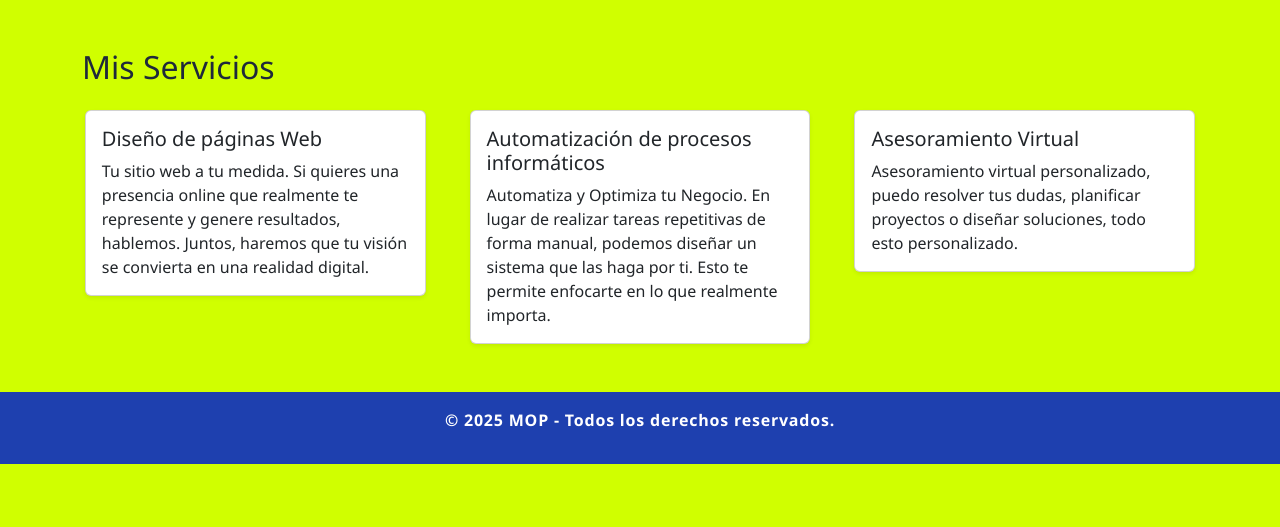
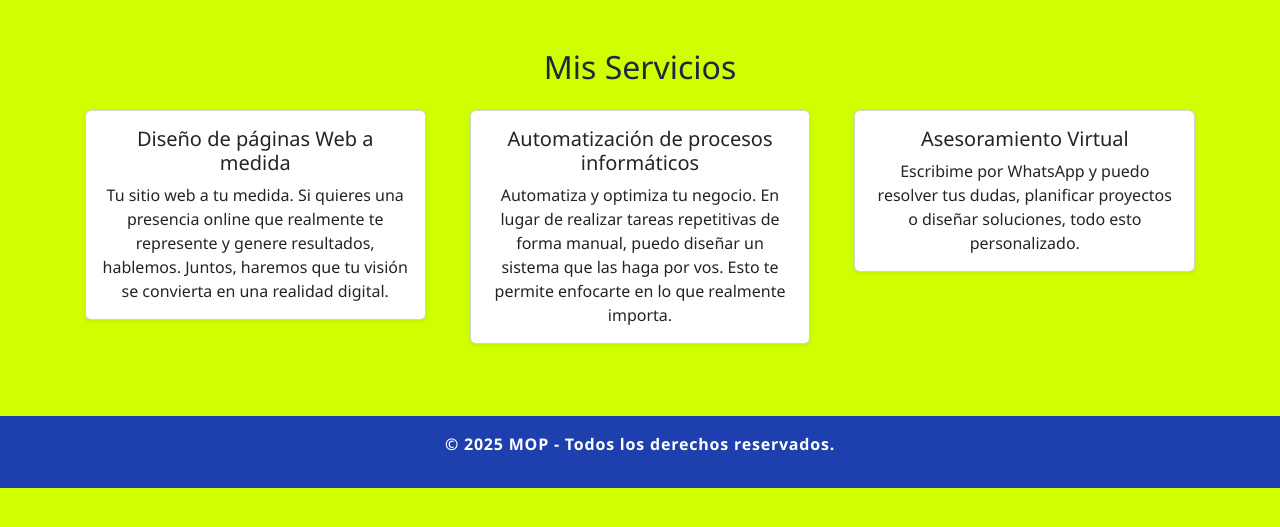
Before and after one commit to prietomarcelo40/webmop, a Flask app: page /servicios in a window 1280 px wide. Shown: the part 62-589 px from the top of the page. Run offline with Flask 3, Linux system fonts and the light colour scheme.

Commit message:
Modificaciones base.html y footer blanco

```diff
--- a/templates/base.html
+++ b/templates/base.html
@@ -64,7 +64,7 @@
 
     <!-- Footer -->
     <footer class="text-white text-center py-3">
-        <p>© 2025 MOP - Todos los derechos reservados.</p>
+        <p style="color:white">© 2025 MOP - Todos los derechos reservados.</p>
     </footer>
 
     <!-- Bootstrap JS Bundle -->
--- a/templates/index.html
+++ b/templates/index.html
@@ -8,7 +8,7 @@
          class="rounded-circle shadow mb-4"
          alt="Foto de Marce"
          width="200" height="200">
-    <h1>Bienvenido a mi página 🚀</h1>
-    <p class="lead">Hola, soy Marcelo. Esta es mi web dinámica. Hacé click en servicios y yo te lo resuelvo. Contactame!!</p>
+    <h1>Bienvenido a mi página. </h1>
+    <p class="lead">¡Hola! Esta es mi web dinámica. Hacé click en servicios y yo te lo resuelvo. Contactame!!</p>
 </div>
 {% endblock %}
--- a/templates/servicios.html
+++ b/templates/servicios.html
@@ -3,29 +3,37 @@
 {% block title %}Servicios{% endblock %}
 
 {% block content %}
-<h2 class="mb-4">Mis Servicios</h2>
-<div class="row servicios-container">
+<h2 class="mb-4 text-center">Mis Servicios</h2>
+<div class="row servicios-container justify-content-center">
     <div class="col-md-4">
-        <div class="card shadow-sm">
-            <div class="card-body">
-                <h5 class="card-title">Diseño de páginas Web</h5>
-                <p class="card-text">Tu sitio web a tu medida. Si quieres una presencia online que realmente te represente y genere resultados, hablemos. Juntos, haremos que tu visión se convierta en una realidad digital.</p>
+        <div class="card shadow-sm mb-4">
+            <div class="card-body text-center">
+                <h5 class="card-title">Diseño de páginas Web a medida</h5>
+                <p class="card-text">
+                    Tu sitio web a tu medida. Si quieres una presencia online que realmente te represente y genere resultados, hablemos. Juntos, haremos que tu visión se convierta en una realidad digital.
+                </p>
             </div>
         </div>
     </div>
+
     <div class="col-md-4">
-        <div class="card shadow-sm">
-            <div class="card-body">
+        <div class="card shadow-sm mb-4">
+            <div class="card-body text-center">
                 <h5 class="card-title">Automatización de procesos informáticos</h5>
-                <p class="card-text">Automatiza y Optimiza tu Negocio. En lugar de realizar tareas repetitivas de forma manual, podemos diseñar un sistema que las haga por ti. Esto te permite enfocarte en lo que realmente importa.</p>
+                <p class="card-text">
+                    Automatiza y optimiza tu negocio. En lugar de realizar tareas repetitivas de forma manual, puedo diseñar un sistema que las haga por vos. Esto te permite enfocarte en lo que realmente importa.
+                </p>
             </div>
         </div>
     </div>
+
     <div class="col-md-4">
-        <div class="card shadow-sm">
-            <div class="card-body">
+        <div class="card shadow-sm mb-4">
+            <div class="card-body text-center">
                 <h5 class="card-title">Asesoramiento Virtual</h5>
-                <p class="card-text">Asesoramiento virtual personalizado, puedo resolver tus dudas, planificar proyectos o diseñar soluciones, todo esto personalizado.</p>
+                <p class="card-text">
+                    Escribime por WhatsApp y puedo resolver tus dudas, planificar proyectos o diseñar soluciones, todo esto personalizado.
+                </p>
             </div>
         </div>
     </div>
```
Also changed, not shown: templates/contacto.html (+30 -7 lines), templates/trabajos.html (+4 -4 lines).
